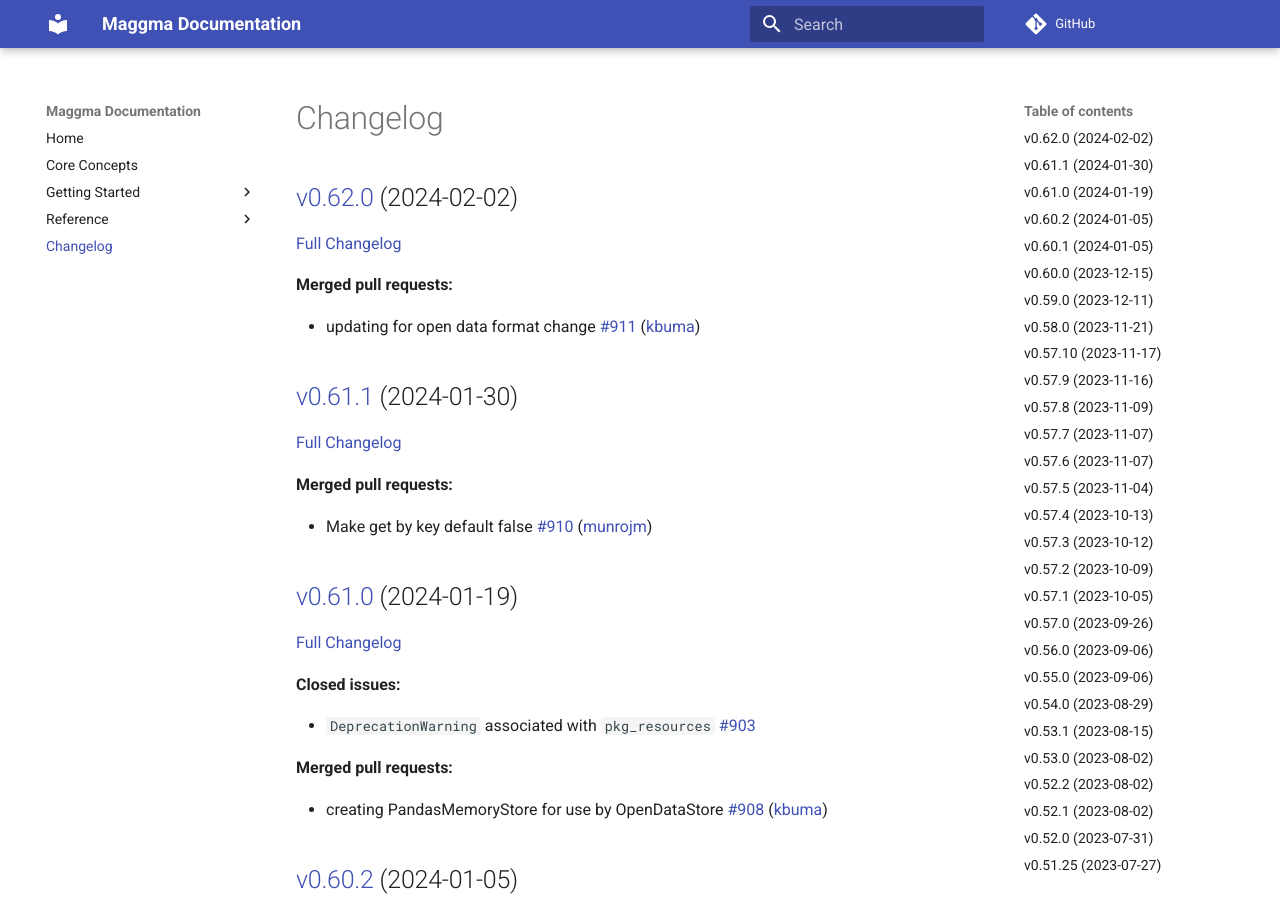
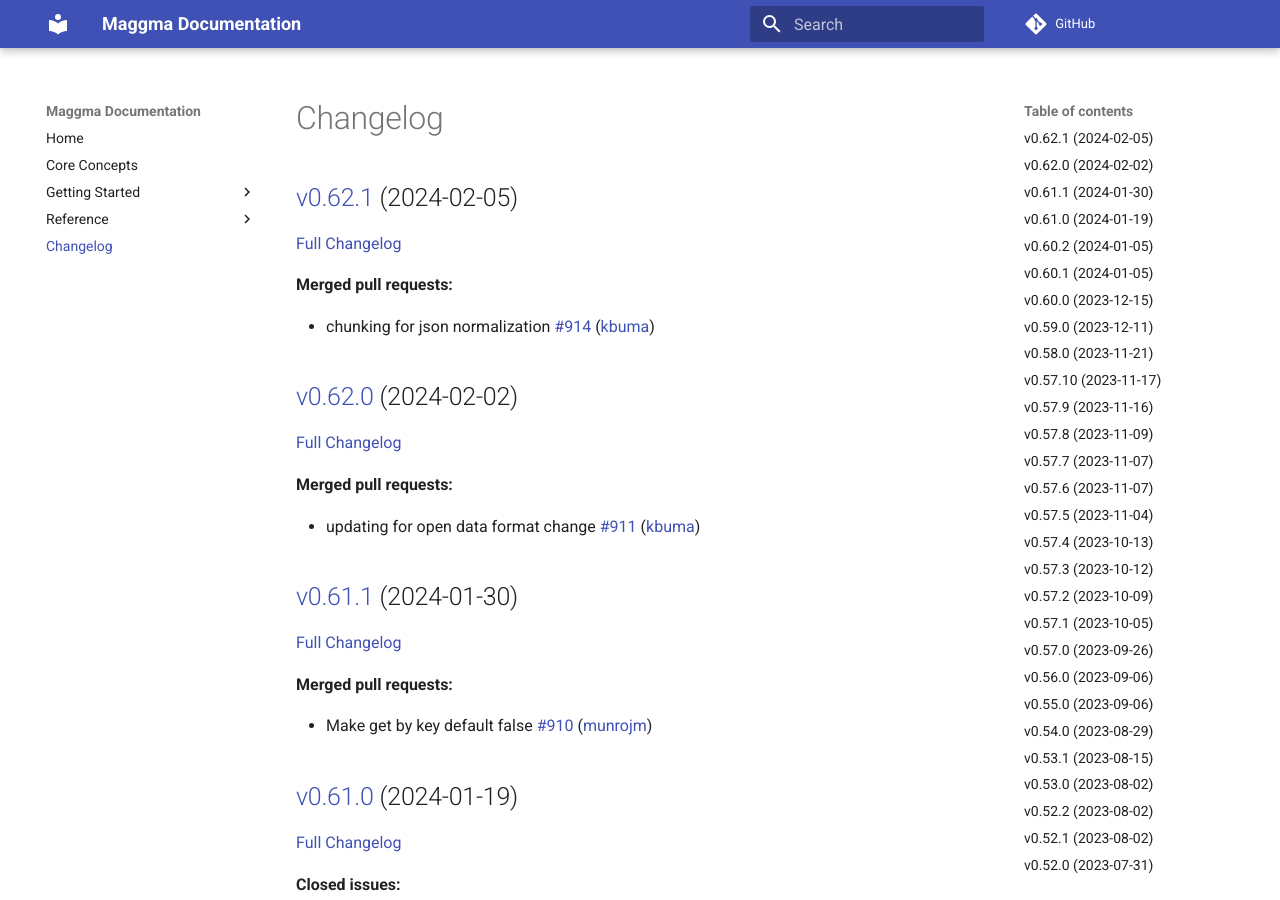
Before and after one commit to materialsproject/maggma, an MkDocs documentation site: the page built from docs/CHANGELOG.md, in a window 1280 px wide and 900 px high. Built offline with MkDocs 1.6.1 and Material for MkDocs 9.7.7, drawn with Linux system fonts in a browser that asks for light colours; comment, search, counter and statistics services are not loaded.

Commit message:
Updated CHANGELOG.md

```diff
--- a/docs/CHANGELOG.md
+++ b/docs/CHANGELOG.md
@@ -1,4 +1,12 @@
 # Changelog
+
+## [v0.62.1](https://github.com/materialsproject/maggma/tree/v0.62.1) (2024-02-05)
+
+[Full Changelog](https://github.com/materialsproject/maggma/compare/v0.62.0...v0.62.1)
+
+**Merged pull requests:**
+
+- chunking for json normalization [\#914](https://github.com/materialsproject/maggma/pull/914) ([kbuma](https://github.com/kbuma))
 
 ## [v0.62.0](https://github.com/materialsproject/maggma/tree/v0.62.0) (2024-02-02)
 
```
